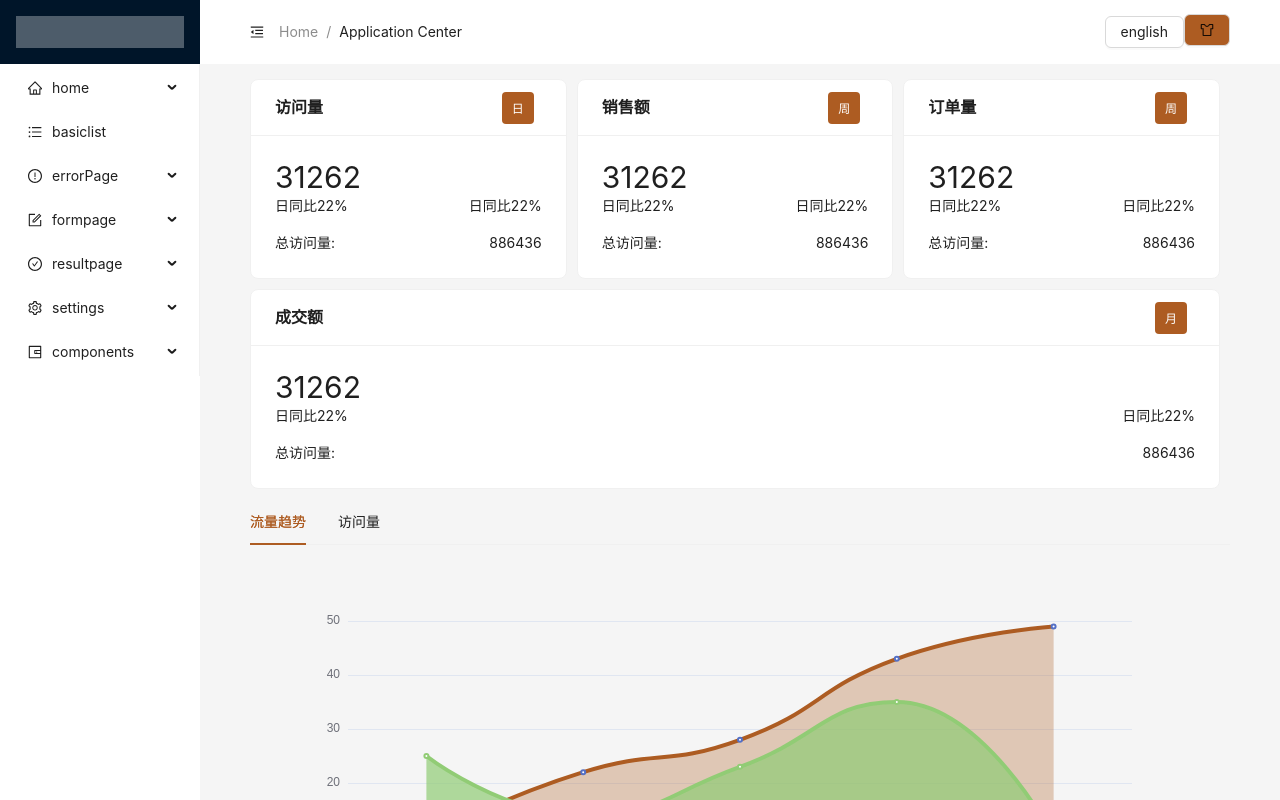
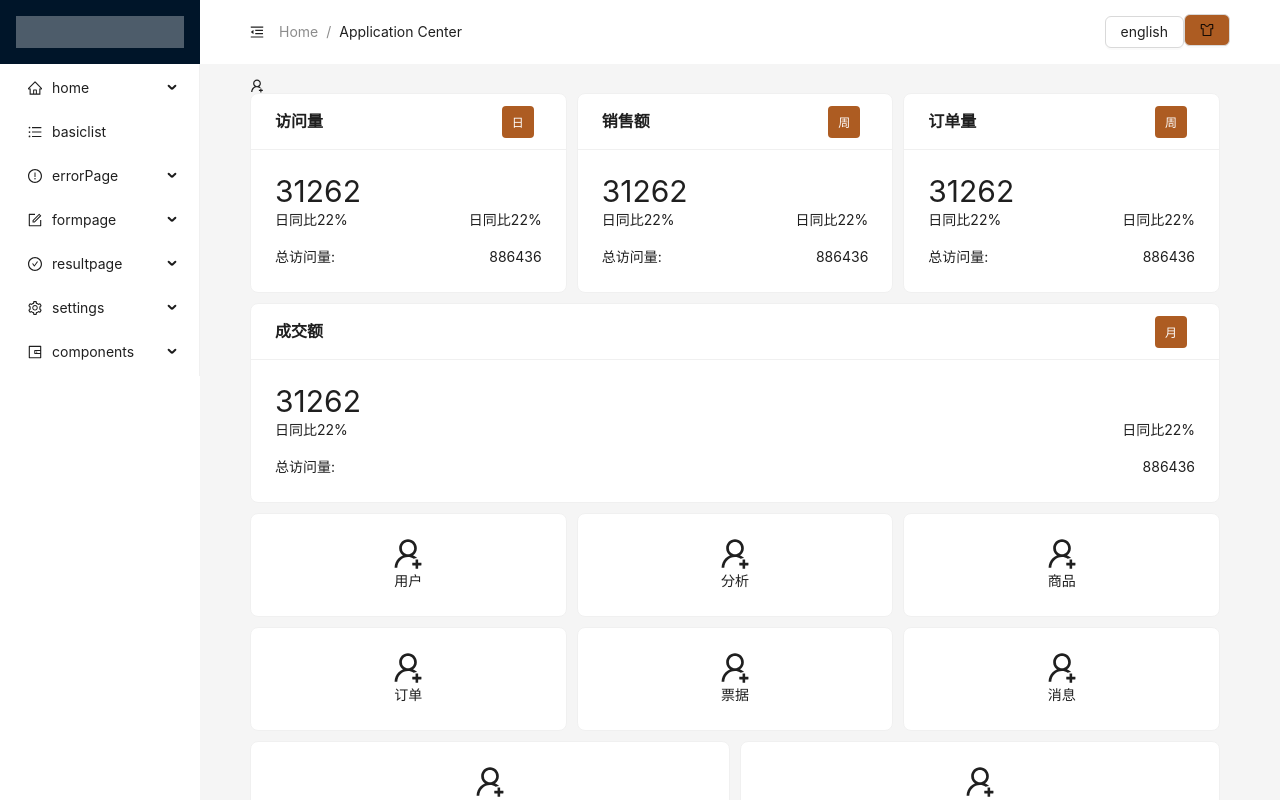
Before and after one commit to summer-like-coding/react-admin, a React (Vite) app: page /dashboard/control in a window 1280 px wide. Built offline with nearby package versions, Linux system fonts and the light colour scheme; data requests are answered from the project's data file.

Commit message:
fix: control基本完成

```diff
--- a/src/components/cards/content.ts
+++ b/src/components/cards/content.ts
@@ -20,6 +20,14 @@ const Cardcomponents = styled.div`
     flex-direction:row;
     justify-content:space-between;
   }
+  .Micon{
+    display:block;
+    margin:0 auto;
+    font-size:32px
+  }
+  .Mname{
+    text-align: center;
+  }
 `;
 
 
--- a/src/components/cards/index.tsx
+++ b/src/components/cards/index.tsx
@@ -1,13 +1,15 @@
 import { globalContext } from "@/config/globalconfig";
 import { Card, Tag } from "antd";
+import { UserAddOutlined } from "@ant-design/icons";
 import React, { useContext } from "react";
 import { Cardcomponents } from "./content";
 
 interface Iprops {
   title?: string;
   extra?: string;
+  Mname?: string;
 }
-const Cards: React.FC<Iprops> = (props) => {
+const Lcards: React.FC<Iprops> = (props) => {
   const { title, extra } = props;
   const {
     value: { globalColor },
@@ -15,7 +17,7 @@ const Cards: React.FC<Iprops> = (props) => {
   return (
     <Card
       title={title}
-      style={{ flex: '1 1 auto' ,"marginBottom":'10px',"marginRight":'10px'}}
+      style={{ flex: "1 1 auto", marginBottom: "10px", marginRight: "10px" }}
       extra={
         <Tag
           color={globalColor}
@@ -44,4 +46,18 @@ const Cards: React.FC<Iprops> = (props) => {
     </Card>
   );
 };
-export default Cards;
+
+const Scards: React.FC<Iprops> = (props) => {
+  const {Mname} = props
+  return (
+    <Card
+      style={{ flex: "1 1 auto", marginBottom: "10px", marginRight: "10px" }}
+    >
+      <Cardcomponents>
+        <UserAddOutlined className="Micon" />
+        <div className="Mname">{ Mname }</div>
+      </Cardcomponents>
+    </Card>
+  );
+};
+export { Lcards, Scards };
--- a/src/layouts/dashboard/control/index.tsx
+++ b/src/layouts/dashboard/control/index.tsx
@@ -1,17 +1,29 @@
-import Cards from "@/components/cards";
+import { Lcards, Scards } from "@/components/cards";
 import { CardContainers } from "@/components/cards/content";
 import ChartTabs from "@/components/chartTabs";
+import { UserAddOutlined } from "@ant-design/icons";
 import React from "react";
 import { Controls } from "./control";
 const Control: React.FC = () => {
   return (
-      <Controls>
+    <Controls>
+      <UserAddOutlined></UserAddOutlined>
         <CardContainers>
-          <Cards title={"访问量"} extra={"日"}></Cards>
-          <Cards title={"销售额"} extra={"周"}></Cards>
-          <Cards title={"订单量"} extra={"周"}></Cards>
-          <Cards title={"成交额"} extra={"月"}></Cards>
-        </CardContainers>
+          <Lcards title={"访问量"} extra={"日"}></Lcards>
+          <Lcards title={"销售额"} extra={"周"}></Lcards>
+          <Lcards title={"订单量"} extra={"周"}></Lcards>
+          <Lcards title={"成交额"} extra={"月"}></Lcards>
+      </CardContainers>
+      <CardContainers>
+        <Scards Mname={"用户"}></Scards>
+        <Scards Mname={"分析"}></Scards>
+        <Scards Mname={"商品"}></Scards>
+        <Scards Mname={"订单"}></Scards>
+        <Scards Mname={"票据"}></Scards>
+        <Scards Mname={"消息"}></Scards>
+        <Scards Mname={"标签"}></Scards>
+        <Scards Mname={"配置"}></Scards>
+      </CardContainers>
         <ChartTabs></ChartTabs>
       </Controls>
   );
```
Also changed, not shown: 1 other file (tests, documents, lock files or other folders).
